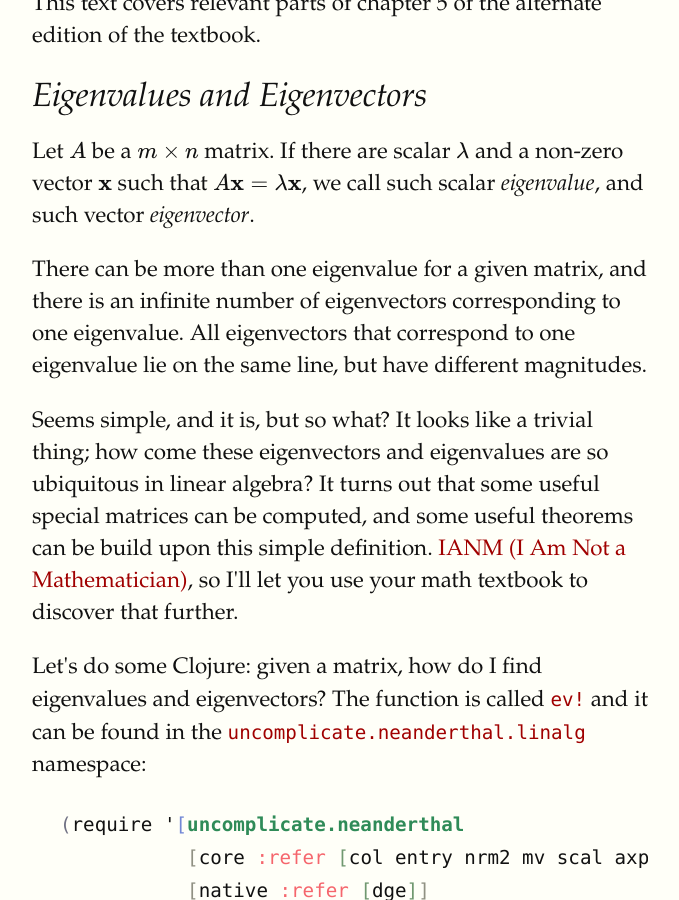
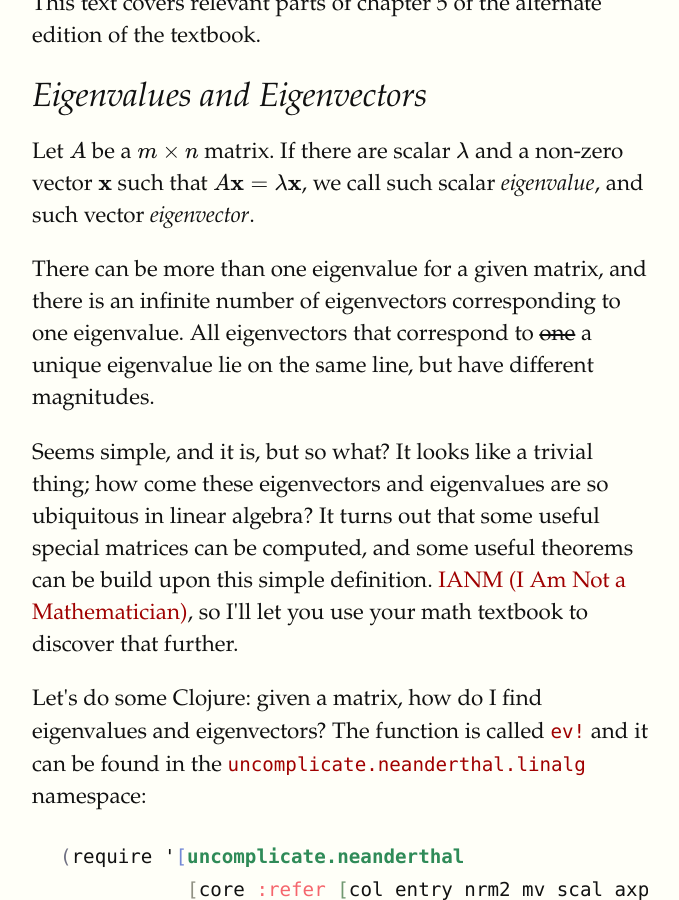
Before and after one commit to blueberry/blueberry.github.io, a Jekyll site: the page built from _posts/2017-06-06-Clojure-Linear-Algebra-Refresher-Eigenvalues-and-Eigenvectors.html, in a window 1280 px wide and 900 px high, scrolled down 1166 px. Shown: the whole window, without its empty margins (128-807 px from the left). Built offline with Jekyll 4.4.1, drawn with Linux system fonts in a browser that asks for light colours; formulas are drawn with MathJax 3.

Commit message:
Fix eigenvalue/eigenvector error.

```diff
--- a/_posts/2017-06-06-Clojure-Linear-Algebra-Refresher-Eigenvalues-and-Eigenvectors.html
+++ b/_posts/2017-06-06-Clojure-Linear-Algebra-Refresher-Eigenvalues-and-Eigenvectors.html
@@ -50,7 +50,7 @@ we call such scalar <i>eigenvalue</i>, and such vector <i>eigenvector</i>.
 
 <p>
 There can be more than one eigenvalue for a given matrix, and there is an infinite number of eigenvectors
-corresponding to one eigenvalue. All eigenvectors that correspond to one eigenvalue lie on the same
+corresponding to one eigenvalue. All eigenvectors that correspond to <del>one</del> a unique eigenvalue lie on the same
 line, but have different magnitudes.
 </p>
 
```
